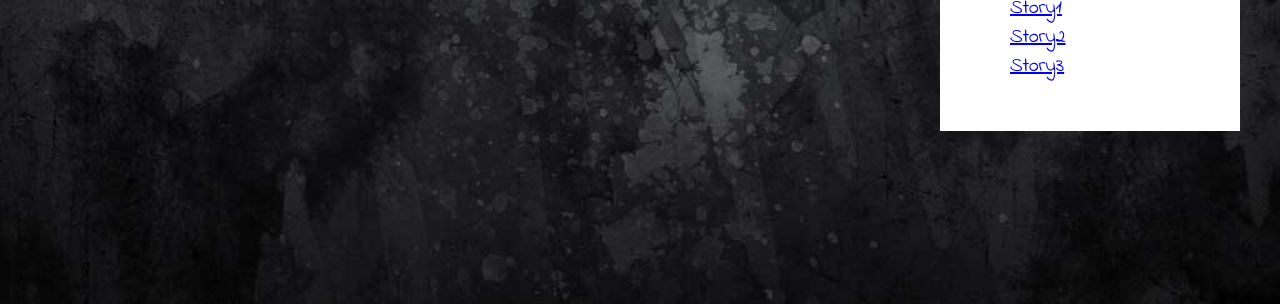
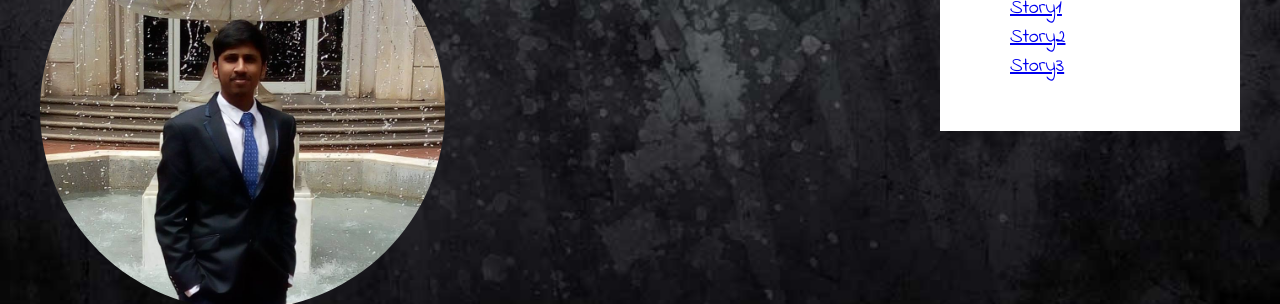
Before and after one commit to debajit15kgp/hardik-kgp.github.io, a plain HTML site: page index.html in a window 1280 px wide. Shown: the part 220-524 px from the top of the page. Drawn offline with Linux system fonts and the light colour scheme.

Commit message:
added my phooto

```diff
--- a/index.html
+++ b/index.html
@@ -25,7 +25,7 @@
 		<div class="container clearfix">
 			<div class="content">
 				<section>
-					<img src="../Pictures/myphoto.jpg" alt="This is me." height="400" class="myphoto">
+					<img src="myphoto.jpg" alt="This is me." height="400" class="myphoto">
 				</section>
 				<article>
 					<h1>Know about me....</h1>
```
Also changed, not shown: myphoto.jpg (added).
